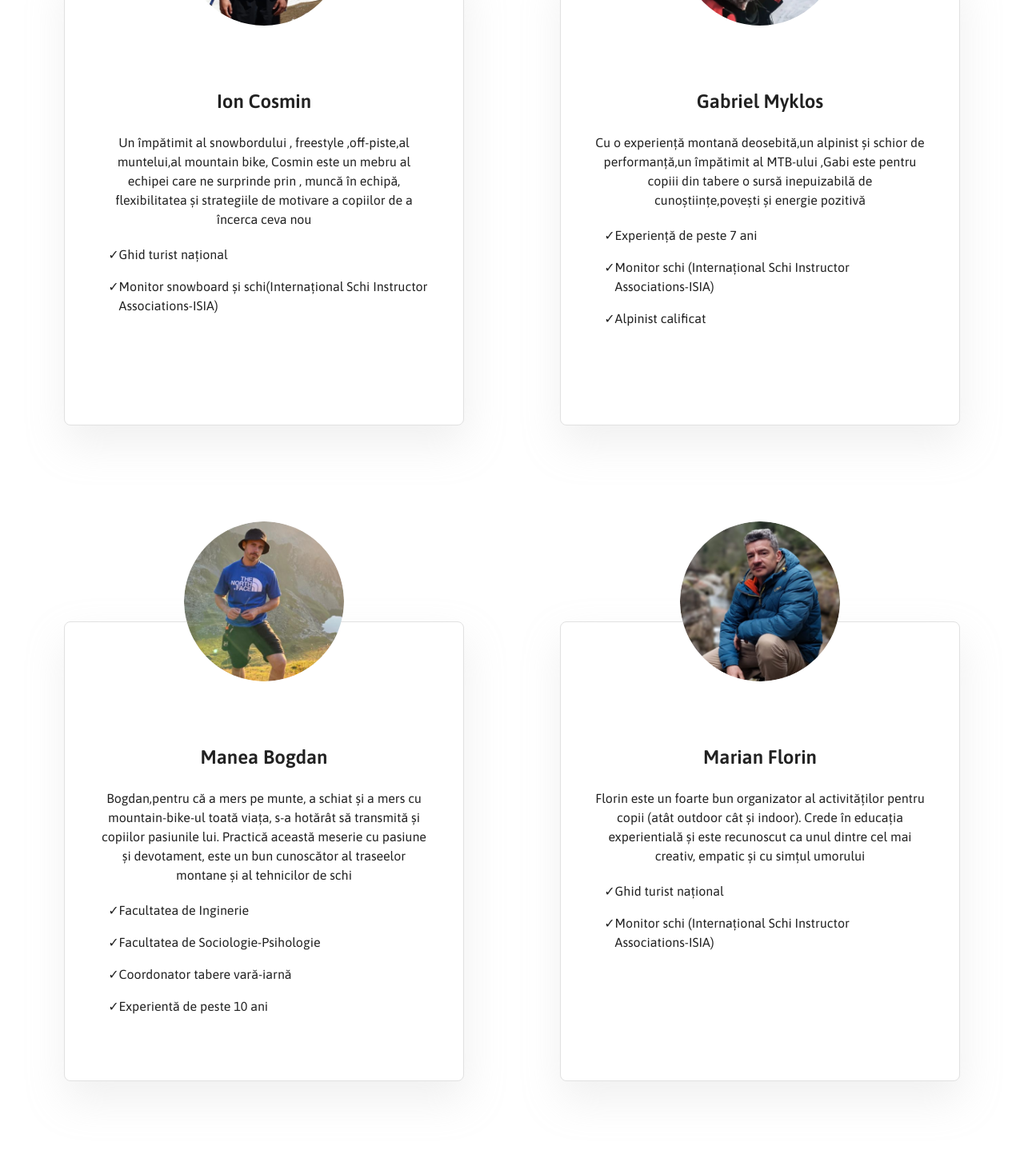
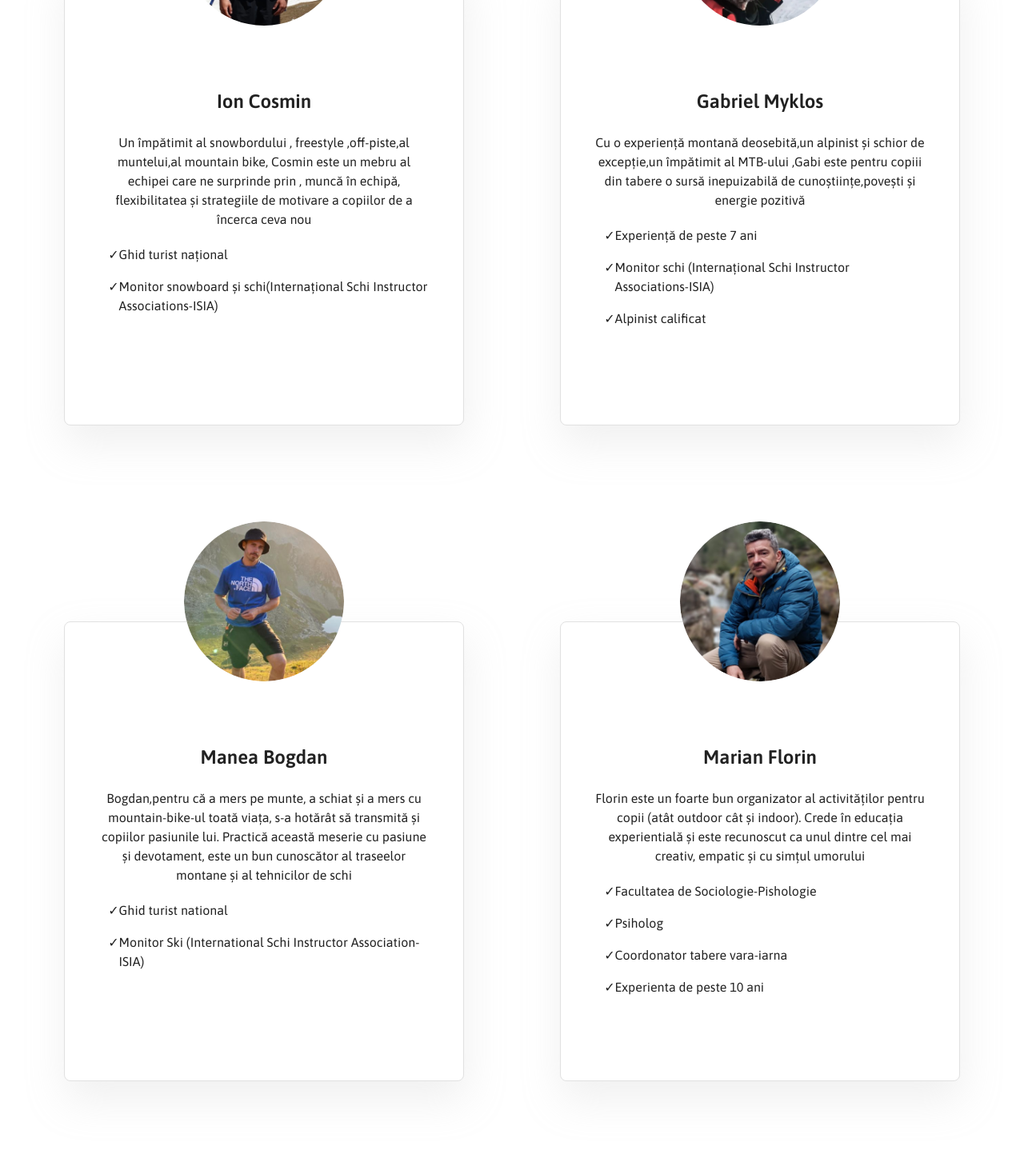
Before and after one commit to balanbogdan94/mountain-thrills-camp, a Next.js app: page /despre-noi in a window 1280 px wide. Shown: the part 2475-3933 px from the top of the page at 80% size. Built offline with nearby package versions, Linux system fonts and the light colour scheme.

Commit message:
New team changes

```diff
--- a/src/components/TeamSection.tsx
+++ b/src/components/TeamSection.tsx
@@ -67,8 +67,8 @@ export const TeamSection = (props: { variant: 'Simple' | 'Full' }) => (
 				name={props.variant === 'Simple' ? 'Gabi' : 'Gabriel Myklos'}
 				description={
 					props.variant === 'Simple'
-						? 'Cu o experiență montană deosebită,un alpinist și schior de performanță,un împătimit al MTB-ului'
-						: 'Cu o experiență montană deosebită,un alpinist și schior de performanță,un împătimit al MTB-ului ,Gabi este pentru copiii din tabere o sursă inepuizabilă de cunoștiințe,povești și energie pozitivă'
+						? 'Cu o experiență montană deosebită,un alpinist și schior de excepție,un împătimit al MTB-ului'
+						: 'Cu o experiență montană deosebită,un alpinist și schior de excepție,un împătimit al MTB-ului ,Gabi este pentru copiii din tabere o sursă inepuizabilă de cunoștiințe,povești și energie pozitivă'
 				}
 				variant={props.variant}
 				items={
@@ -92,16 +92,16 @@ export const TeamSection = (props: { variant: 'Simple' | 'Full' }) => (
 				variant={props.variant}
 				items={
 					<ul className={styles.teamMemberItems}>
-						<li>Facultatea de Inginerie</li>
-						<li>Facultatea de Sociologie-Psihologie</li>
-						<li>Coordonator tabere vară-iarnă</li>
-						<li>Experientă de peste 10 ani</li>
+						<li>Ghid turist national</li>
+						<li>
+							Monitor Ski (International Schi Instructor Association-ISIA)
+						</li>
 					</ul>
 				}
 			/>
 			<TeamItem
 				imageSrc={'/team/6.png'}
-				name={props.variant === 'Simple' ? 'Marian' : 'Marian Florin'}
+				name={props.variant === 'Simple' ? 'Florin' : 'Marian Florin'}
 				description={
 					props.variant === 'Simple'
 						? 'Crede în educația experiențială și este recunoscut ca unul dintre cel mai creativ,empatic și cu simțul umorului'
@@ -110,10 +110,10 @@ export const TeamSection = (props: { variant: 'Simple' | 'Full' }) => (
 				variant={props.variant}
 				items={
 					<ul className={styles.teamMemberItems}>
-						<li>Ghid turist național</li>
-						<li>
-							Monitor schi (Internațional Schi Instructor Associations-ISIA)
-						</li>
+						<li>Facultatea de Sociologie-Pishologie</li>
+						<li>Psiholog</li>
+						<li>Coordonator tabere vara-iarna</li>
+						<li>Experienta de peste 10 ani</li>
 					</ul>
 				}
 			/>
```
